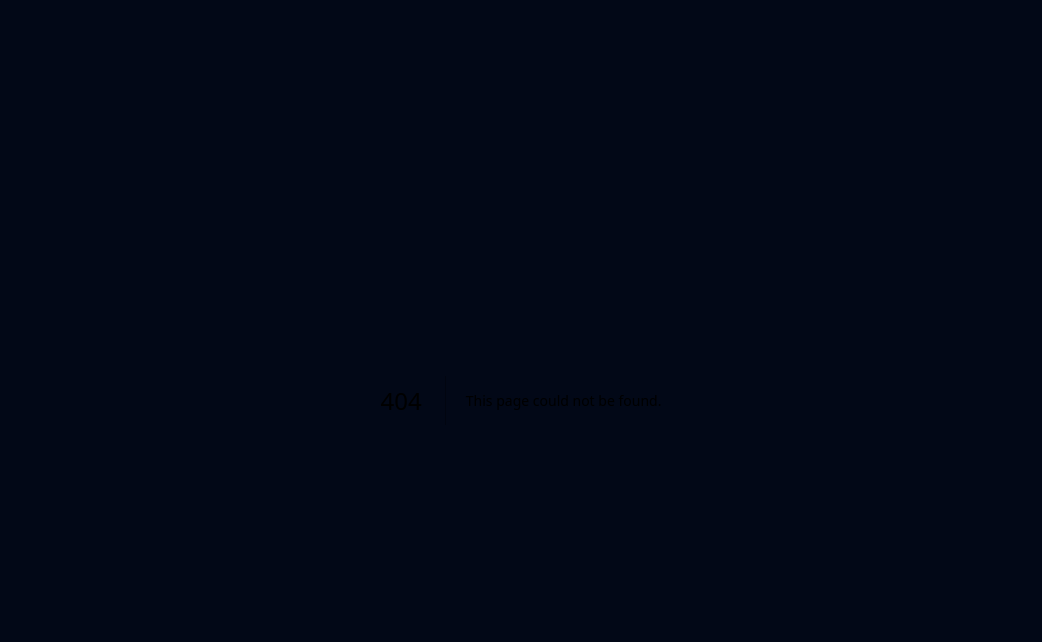
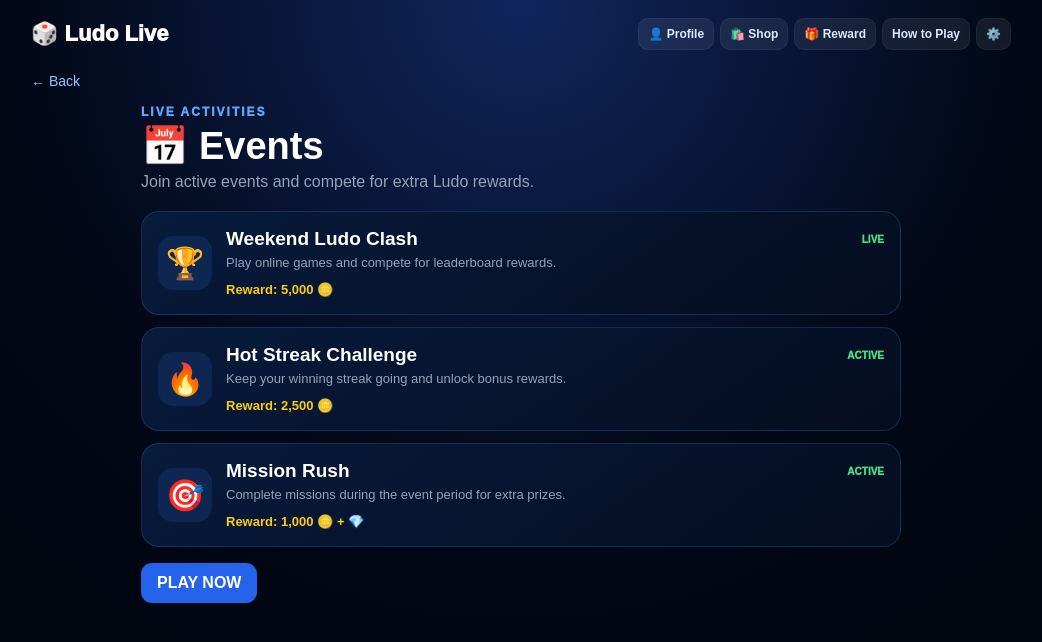
Before and after one commit to MrDan001/ludo-live, a Next.js app: page /events in a window 1280 px wide. Before the commit this address had no page. Shown: the top 642 px of the page, without its empty margins (119-1161 px from the left). Built offline with nearby package versions, Linux system fonts and the light colour scheme.

Commit message:
Add direct Events page for home navigation

```diff
--- /dev/null
+++ b/app/events/page.tsx
@@ -0,0 +1,16 @@
+import Link from "next/link";
+import AppFrame from "../_components/AppFrame";
+
+const events = [
+  { icon: "🏆", title: "Weekend Ludo Clash", detail: "Play online games and compete for leaderboard rewards.", reward: "5,000 🪙", status: "LIVE" },
+  { icon: "🔥", title: "Hot Streak Challenge", detail: "Keep your winning streak going and unlock bonus rewards.", reward: "2,500 🪙", status: "ACTIVE" },
+  { icon: "🎯", title: "Mission Rush", detail: "Complete missions during the event period for extra prizes.", reward: "1,000 🪙 + 💎", status: "ACTIVE" },
+];
+
+export default function EventsPage() {
+  return <AppFrame back="/home"><div style={{ maxWidth: 760, margin: "0 auto", paddingBottom: 40 }}>
+    <header><div style={{ color: "#60a5fa", fontWeight: 950, letterSpacing: 2, fontSize: 12 }}>LIVE ACTIVITIES</div><h1 style={{ fontSize: 38, margin: "5px 0" }}>📅 Events</h1><p style={{ color: "#94a3b8", marginTop: 0 }}>Join active events and compete for extra Ludo rewards.</p></header>
+    <div style={{ display: "grid", gap: 12, marginTop: 20 }}>{events.map(e=><article key={e.title} style={{ padding: 16, borderRadius: 18, background: "linear-gradient(145deg,#071b3c,#050d20)", border: "1px solid rgba(96,165,250,.18)" }}><div style={{ display: "flex", gap: 14, alignItems: "center" }}><div style={{ width: 54, height: 54, borderRadius: 15, display: "grid", placeItems: "center", fontSize: 31, background: "#0d2752" }}>{e.icon}</div><div style={{ flex: 1 }}><div style={{ display: "flex", justifyContent: "space-between", gap: 10, alignItems: "center" }}><h2 style={{ margin: 0, fontSize: 19 }}>{e.title}</h2><span style={{ color: "#4ade80", fontSize: 10, fontWeight: 950 }}>{e.status}</span></div><p style={{ margin: "5px 0 10px", color: "#94a3b8", fontSize: 13 }}>{e.detail}</p><strong style={{ color: "#facc15", fontSize: 13 }}>Reward: {e.reward}</strong></div></div></article>)}</div>
+    <Link href="/lobby" style={{ display: "inline-block", marginTop: 16, padding: "11px 16px", borderRadius: 11, background: "#2563eb", color: "#fff", textDecoration: "none", fontWeight: 900 }}>PLAY NOW</Link>
+  </div></AppFrame>;
+}
```
